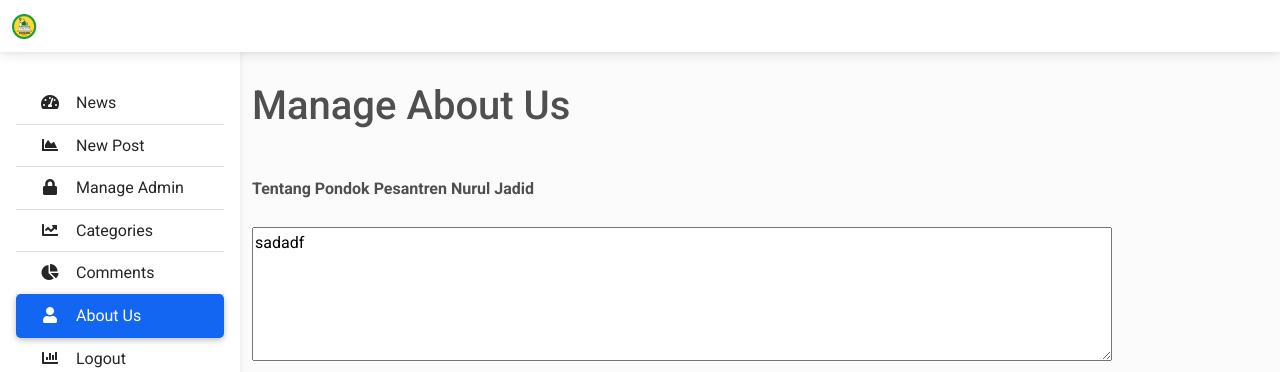
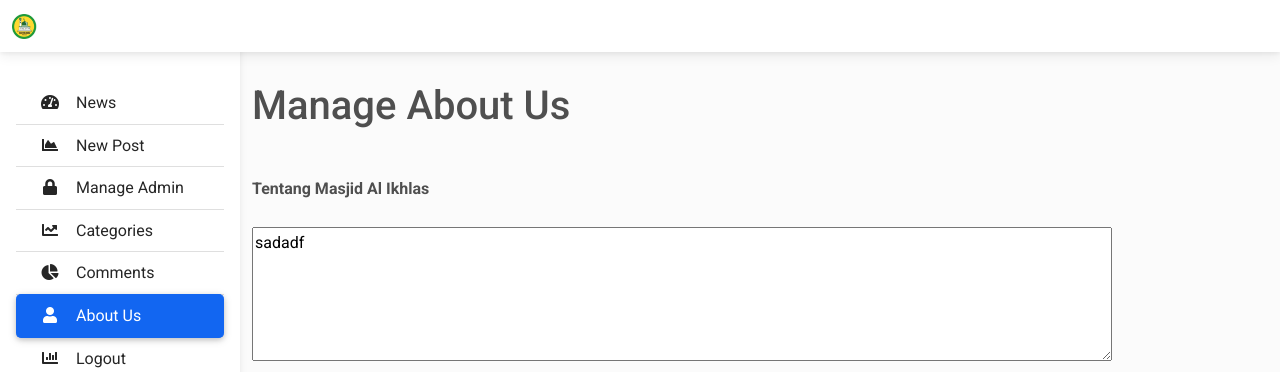
Before and after one commit to vylzaa/masjid, a PHP site: page /admin/AboutUs.php in a window 1280 px wide. Shown: the top 372 px of the page. Run offline with PHP 8.4, Linux system fonts and the light colour scheme; the visitor is signed in with stand-in values (Sample User, id 1); data comes from the database, SQL or seed files in the repository; some libraries are stand-ins or nearby versions.

Commit message:
fixing all - 2 -- login dan berita

```diff
--- a/admin/AboutUs.php
+++ b/admin/AboutUs.php
@@ -118,11 +118,11 @@
 								<form method="POST" action="AboutUs.php">
 									<fieldset>
 										<div class="form-group" style="margin-top:1cm ;">
-											<label for="cat_name"><strong>Tentang Pondok Pesantren Nurul Jadid</strong></label>
+											<label for="cat_name"><strong>Tentang Masjid Al Ikhlas</strong></label>
 											<br>
 											<br>
 											<!-- <input class="form-control input-md" type="text" name="about-post-content" id="about-post-content" placeholder="Ceritakan tentang Pesantren Nurul Jadid"> -->
-											<textarea name="about-post-content" id="about-post-content" cols="100" rows="5" placeholder="Ceritakan tentang Pesantren Nurul Jadid "><?php echo $postAboutus ?></textarea>
+											<textarea name="about-post-content" id="about-post-content" cols="100" rows="5" placeholder="Ceritakan tentang Masjid Al Ikhlas "><?php echo $postAboutus ?></textarea>
 										</div>
 
                                         <div class="form-group" style="margin-top:1cm ;">
--- a/pages/aboutus.php
+++ b/pages/aboutus.php
@@ -99,7 +99,7 @@ include_once('../admin/PPDBLink.php');
                         <img src="../img/1.jpg" class="w-100 shadow-5-strong rounded-4 mb-4" alt="" aria-controls="#picker-editor" draggable="false" />
                     </div>
                     <div class="col-md-6 mb-4">
-                        <h3 class="fw-bold mb-3">Tentang Pondok Pesantren Nurul Jadid</h3>
+                        <h3 class="fw-bold mb-3">Tentang Masjid Al Ikhlas</h3>
                         <!-- <div class="mb-2 text-primary small"><i class="fas fa-book-reader me-2" aria-controls="#picker-editor"></i><span>Lomba</span></div> -->
                         <p style="text-align: justify;" class="text-muted ">
                             <?php echo $postAbout ?>
```
Also changed, not shown: pages/Upload/Image/1.jpg (added), pages/Upload/Image/2.jpg (added), 2 other files.
